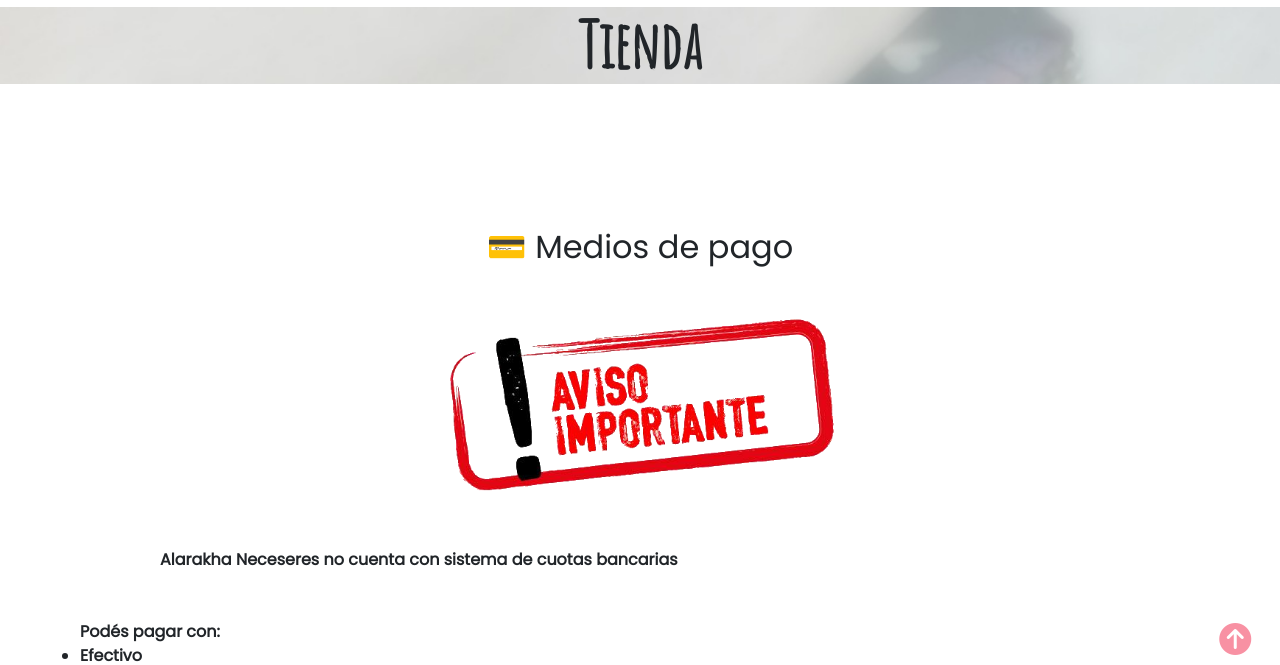
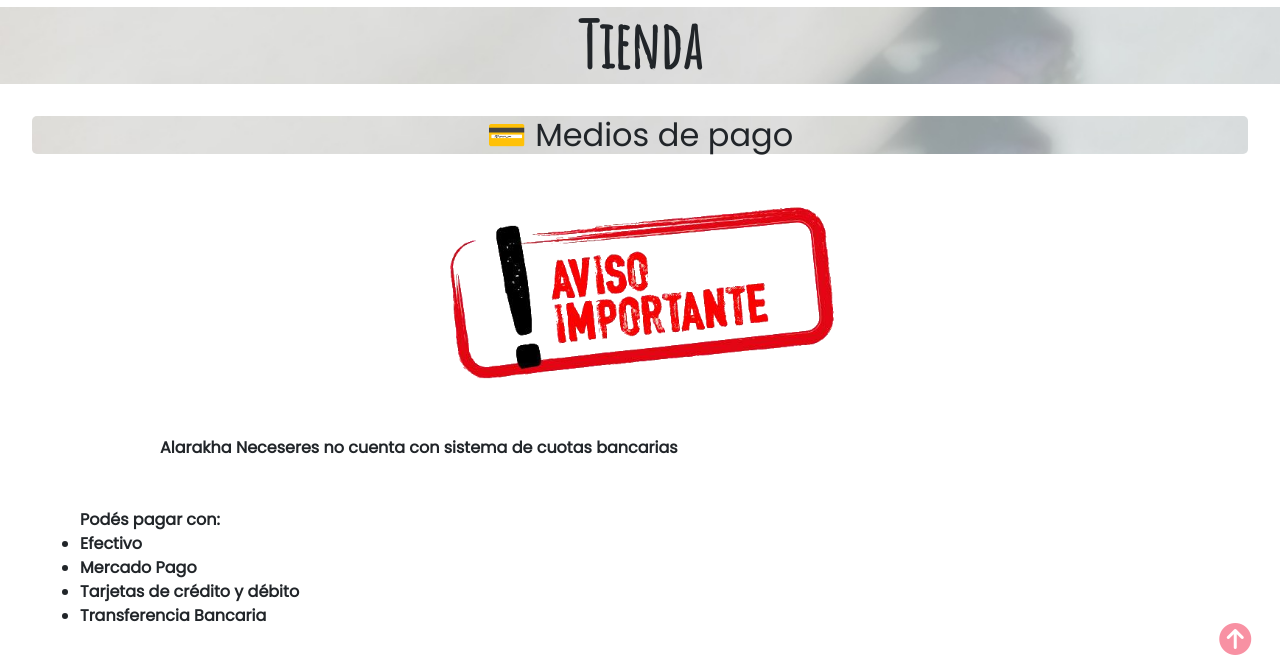
Before and after one commit to Leo2502/proyecto-final-alarakha, a website: page src/views/tienda.html in a window 1280 px wide. Shown: the part 118-783 px from the top of the page. Drawn offline with nearby package versions, Linux system fonts and the light colour scheme.

Commit message:
cambios en h2 en general

```diff
--- a/src/scss/components/_texto.scss
+++ b/src/scss/components/_texto.scss
@@ -10,9 +10,14 @@
     background-size: cover;
 }
 h2{
-    padding-top: 7rem;
+    // padding-top: 7rem;
     margin: 2rem 2rem 2rem 2rem;
     text-align: center;
+    background-image: url('../multimedia/images/fondo-1.jpg');
+    background-repeat: no-repeat;
+    background-attachment: fixed;
+    background-size: cover;
+    border-radius: 5px;
 }
 .nstext{
     display: flex;
```
Also changed, not shown: src/css/style.css, 1 other file.
